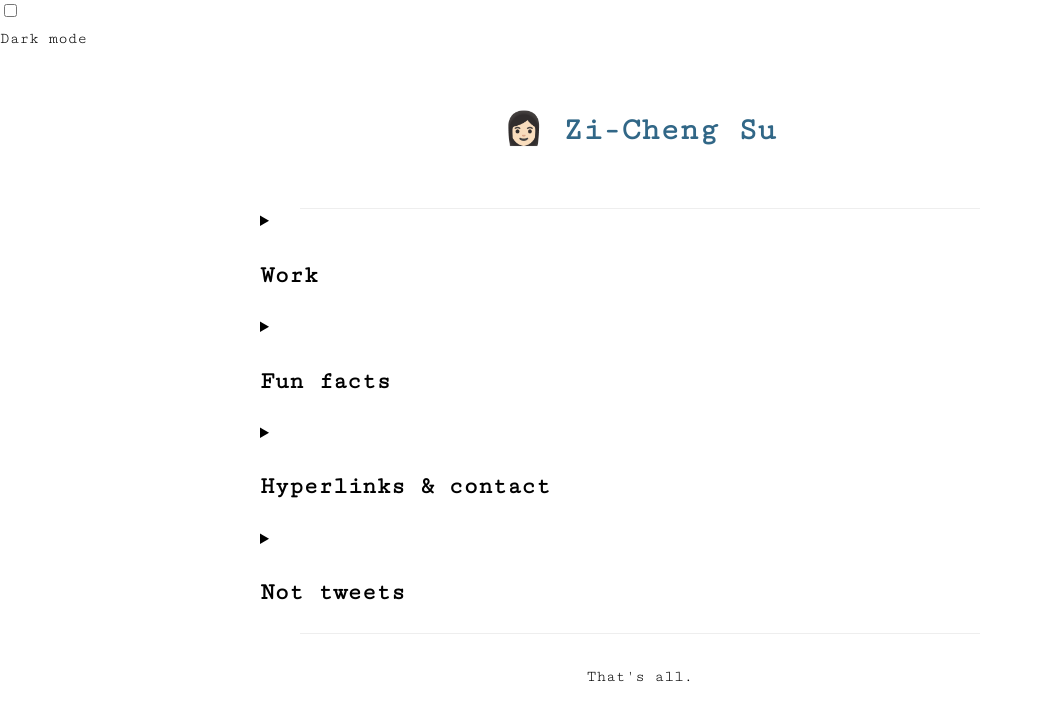
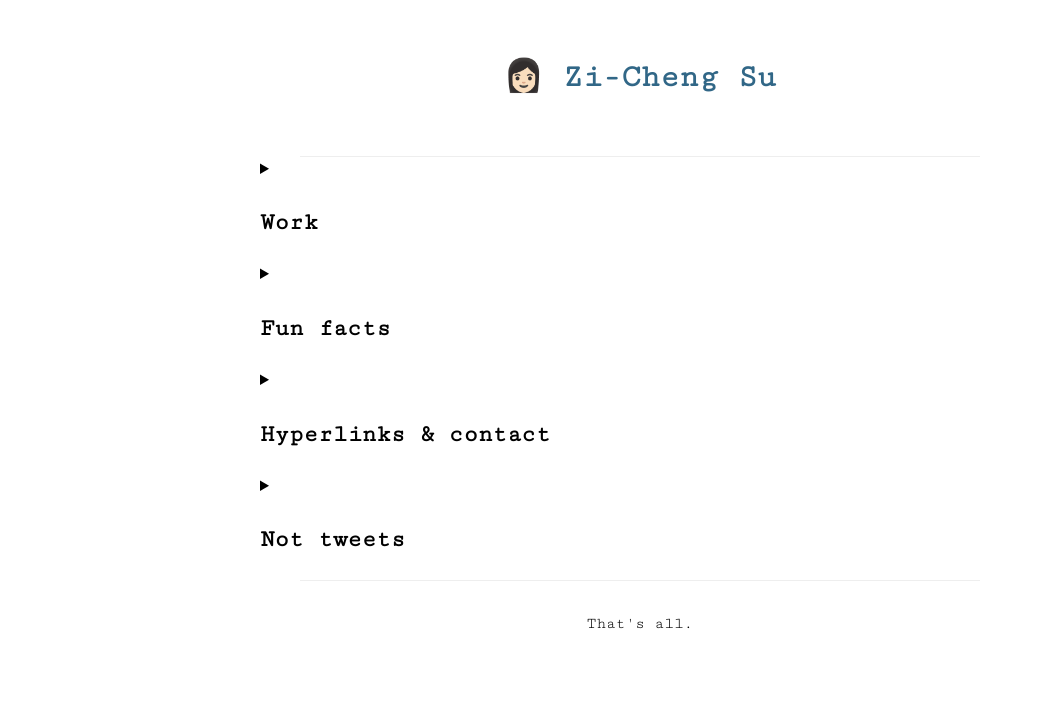
Before and after one commit to noaaaaaaa/noaaaaaaa.github.io, a Jekyll site: the page index.html, which Jekyll copies as it is, in a window 1280 px wide. Shown: the top 721 px of the page, without its empty margins (0-1043 px from the left). Built offline with Jekyll 4.4.1, drawn with Linux system fonts in a browser that asks for light colours.

Commit message:
Update index.html

```diff
--- a/index.html
+++ b/index.html
@@ -24,12 +24,6 @@
     <!-- - -->
   </head>
   <body>
-    <input type="checkbox" id="dark-mode" class="dark-mode-checkbox">
-    <label class="dark-mode-label" for="dark-mode">
-      <div class="dark-mode-inner-content">
-        Dark mode
-      </div>
-    </label>
     <div class="theme">
       <header class="header">
         <h1 class="h1">
```
